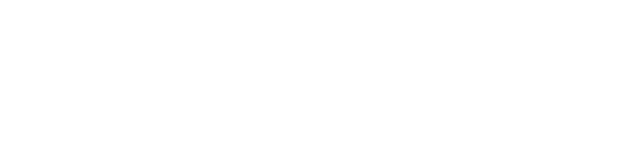
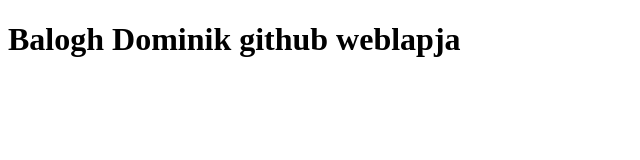
Before and after one commit to BDominik123/BDominik123.github.io, a plain HTML site: page index.html in a window 1280 px wide. Shown: the whole page, without its empty margins (0-640 px from the left). Drawn offline with Linux system fonts and the light colour scheme.

Commit message:
Update index.html

```diff
--- a/index.html
+++ b/index.html
@@ -6,6 +6,6 @@
     <title>Document</title>
 </head>
 <body>
-
+    <h1>Balogh Dominik github weblapja</h1>
 </body>
 </html>
```
